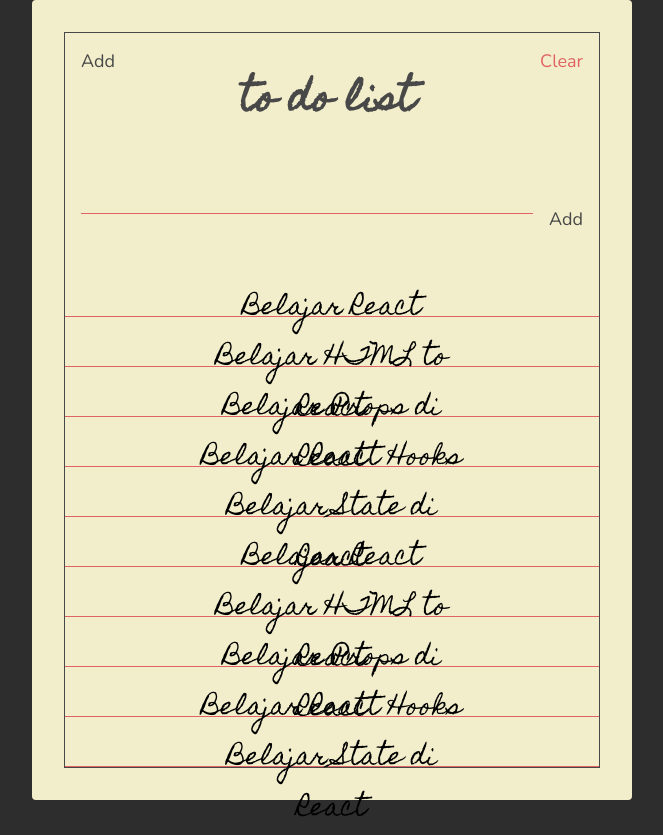
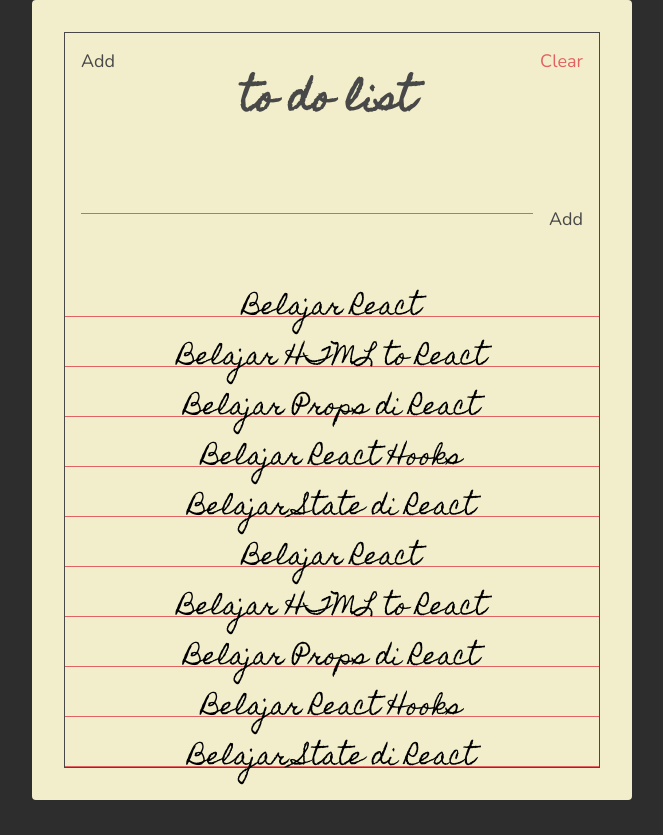
Before and after one commit to putri-shefia/react-todo, a React (Create React App) app: page / in a window 1280 px wide. Shown: the whole page, without its empty margins (308-971 px from the left). After the commit the page ends 800 px from the top, so only its background shows below. Built offline with nearby package versions, Linux system fonts and the light colour scheme.

Commit message:
Membuat pages dan komponen todo

```diff
--- a/src/styles.css
+++ b/src/styles.css
@@ -137,6 +137,8 @@
 .todos {
   display: flex;
   flex-direction: column;
+
+  min-height: 500px;
 }
 
 .todo {
@@ -145,7 +147,7 @@
   flex: 1 0 auto;
   text-align: center;
 
-  min-height: 34px;
+  max-height: 34px;
   margin: 16px 0 0;
   font-family: var(--homemade-font);
   font-size: 24px;
@@ -154,6 +156,8 @@
 }
 
 .todo-text {
+  width: 100%;
+  height: 50px;
   position: absolute;
   left: 50%;
   transform: translate(-50%);
```
